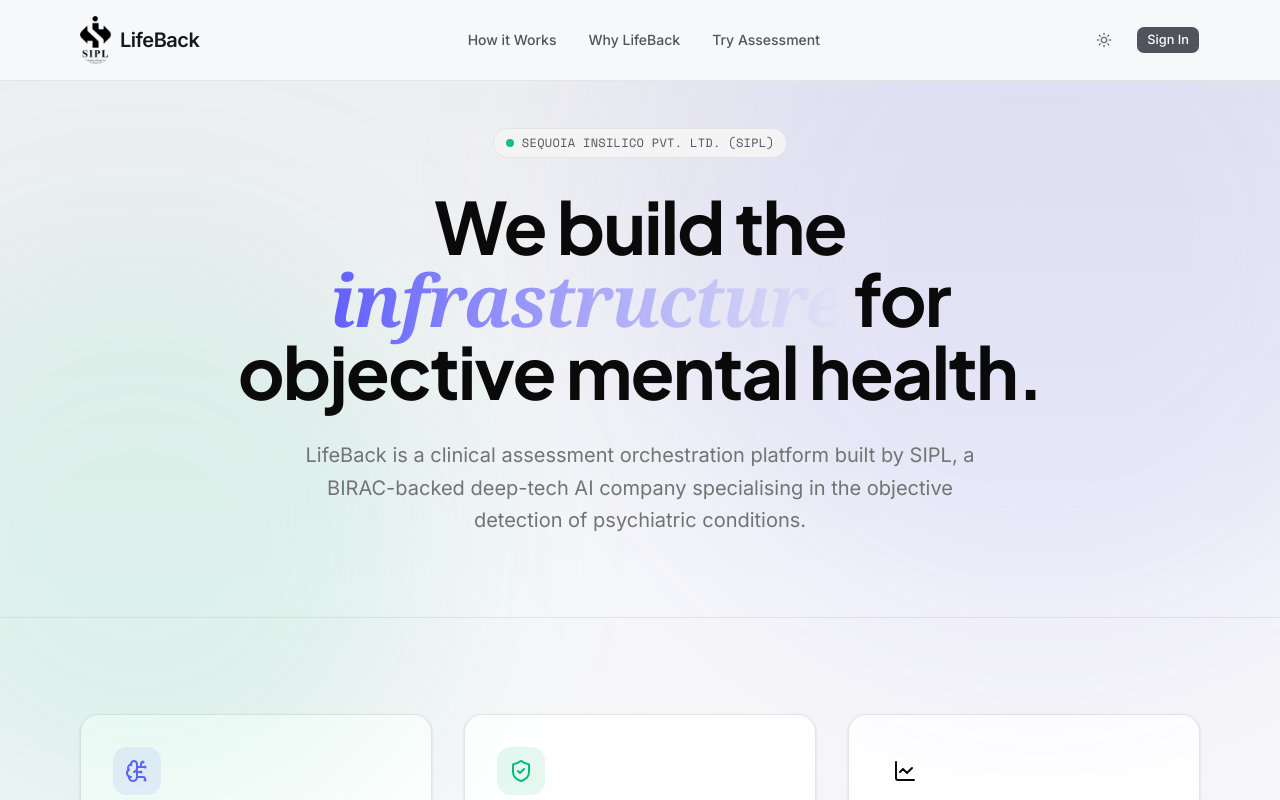
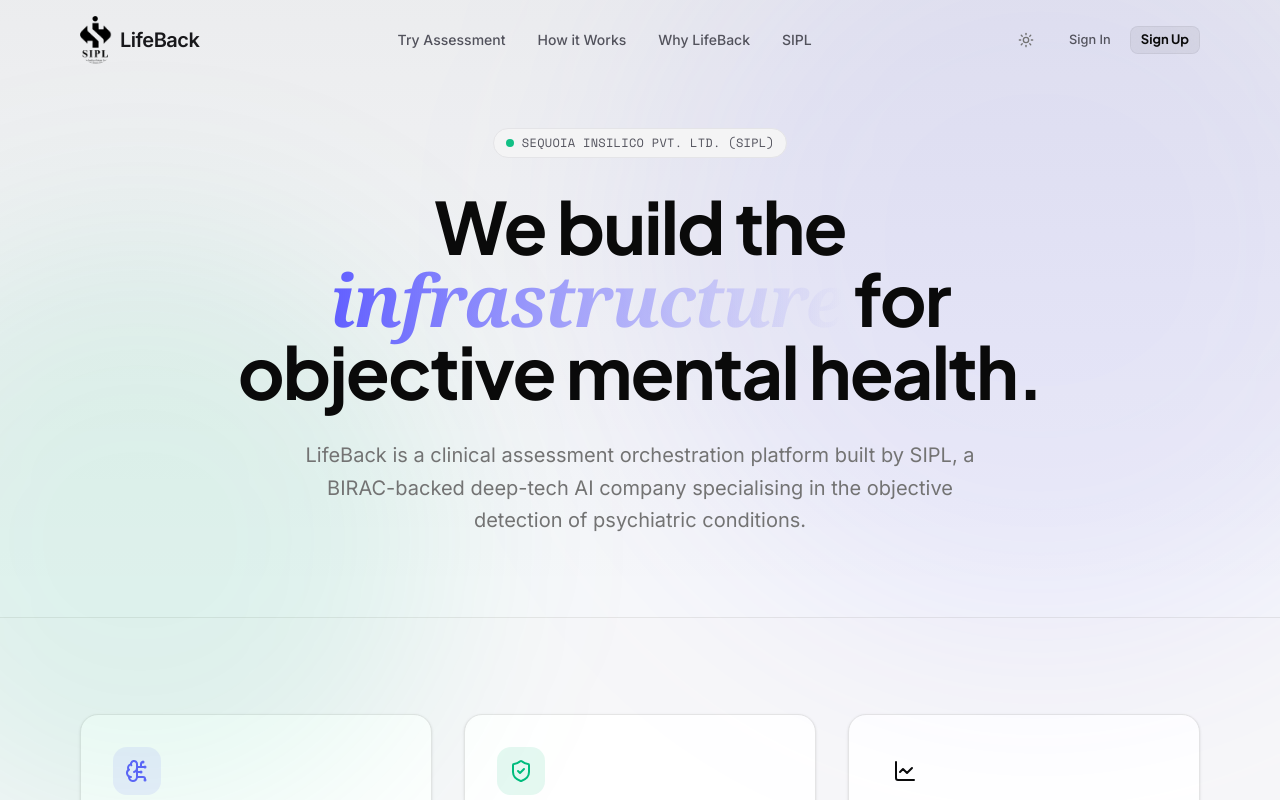
Before and after one commit to SaurabhSinghRajput-8777/Lifeback-SIPL, a Next.js app: page /about in a window 1280 px wide. Shown: the top 800 px of the page. Built offline with nearby package versions, Linux system fonts and the light colour scheme; no server answers.

Commit message:
fix: resolve auth db race conditions via upsert, escape modal z-index bounds via React Portals, and enforce dynamic frosted glass UI across public navigation and Clerk auth modals

```diff
--- a/src/app/(clinician)/clinician/layout.tsx
+++ b/src/app/(clinician)/clinician/layout.tsx
@@ -17,11 +17,13 @@
   });
 
   if (!dbUser) {
-    // Fallback sync in case the Clerk webhook was delayed or missed
-    dbUser = await prisma.user.create({
-      data: {
+    const email = clerkUser.emailAddresses[0]?.emailAddress || `${clerkUser.id}@placeholder.com`;
+    dbUser = await prisma.user.upsert({
+      where: { email },
+      update: { clerkId: clerkUser.id },
+      create: {
         clerkId: clerkUser.id,
-        email: clerkUser.emailAddresses[0]?.emailAddress || `${clerkUser.id}@placeholder.com`,
+        email,
         role: "USER", // Will be upgraded manually or via admin UI later
       }
     });
--- a/src/app/(public)/page.tsx
+++ b/src/app/(public)/page.tsx
@@ -60,7 +60,7 @@
                   </Button>
                 </Link>
                 {!userId && (
-                  <CreateAccountButton />
+                  <CreateAccountButton className="w-full sm:w-auto h-14 px-8 rounded-none text-[15px]" />
                 )}
               </div>
             </div>
--- a/src/app/(user)/dashboard/layout.tsx
+++ b/src/app/(user)/dashboard/layout.tsx
@@ -16,11 +16,13 @@
   });
 
   if (!dbUser) {
-    // Fallback sync in case the Clerk webhook was delayed or missed
-    dbUser = await prisma.user.create({
-      data: {
+    const email = clerkUser.emailAddresses[0]?.emailAddress || `${clerkUser.id}@placeholder.com`;
+    dbUser = await prisma.user.upsert({
+      where: { email },
+      update: { clerkId: clerkUser.id },
+      create: {
         clerkId: clerkUser.id,
-        email: clerkUser.emailAddresses[0]?.emailAddress || `${clerkUser.id}@placeholder.com`,
+        email,
         role: "USER",
       }
     });
--- a/src/app/layout.tsx
+++ b/src/app/layout.tsx
@@ -37,7 +37,13 @@
   children: React.ReactNode;
 }>) {
   return (
-    <ClerkProvider>
+    <ClerkProvider
+      appearance={{
+        elements: {
+          modalBackdrop: "bg-black/60 backdrop-blur-md z-[100]"
+        }
+      }}
+    >
       <html
         lang="en"
         className={`${inter.variable} ${plusJakartaSans.variable} ${spaceMono.variable} ${dancingScript.variable} h-full antialiased`}
--- a/src/components/auth/CreateAccountButton.tsx
+++ b/src/components/auth/CreateAccountButton.tsx
@@ -1,21 +1,30 @@
 "use client";
 
-import { useState } from "react";
+import React, { useState } from "react";
 import { Button } from "@/components/ui/button";
 import { RoleSelectionModal } from "@/components/auth/RoleSelectionModal";
+import { cn } from "@/lib/utils";
 
-export function CreateAccountButton() {
+export function CreateAccountButton({ children, onClick, className, variant = "outline", size = "lg", ...props }: React.ComponentProps<typeof Button>) {
   const [isModalOpen, setIsModalOpen] = useState(false);
 
   return (
     <>
       <Button
-        onClick={() => setIsModalOpen(true)}
-        size="lg"
-        variant="outline"
-        className="cursor-pointer w-full sm:w-auto h-14 px-8 rounded-none font-heading font-bold text-[15px] border-border bg-transparent text-foreground hover:bg-foreground/5 transition-colors"
+        onClick={(e) => {
+          setIsModalOpen(true);
+          onClick?.(e);
+        }}
+        variant={variant}
+        size={size}
+        className={cn(
+          "cursor-pointer transition-all duration-300 font-heading font-bold",
+          "bg-black/5 hover:bg-black/10 dark:bg-white/5 dark:hover:bg-white/10 backdrop-blur-md border border-black/10 dark:border-white/10 text-foreground",
+          className
+        )}
+        {...props}
       >
-        Create Account
+        {children || "Create Account"}
       </Button>
 
       <RoleSelectionModal
--- a/src/components/layouts/Header.tsx
+++ b/src/components/layouts/Header.tsx
@@ -3,7 +3,8 @@
 import { useEffect, useState } from "react";
 import Link from "next/link";
 import Image from "next/image";
-import { UserButton, useAuth } from "@clerk/nextjs";
+import { UserButton, useAuth, useClerk } from "@clerk/nextjs";
+import { CreateAccountButton } from "@/components/auth/CreateAccountButton";
 import { AUTH_ROUTES } from "@/config/routes";
 import { Button } from "@/components/ui/button";
 import { ThemeToggle } from "@/components/ui/theme-toggle";
@@ -12,6 +13,7 @@
 export function Header() {
   const [isScrolled, setIsScrolled] = useState(false);
   const { isLoaded, userId } = useAuth();
+  const { openSignIn } = useClerk();
 
   useEffect(() => {
     const handleScroll = () => {
@@ -24,10 +26,10 @@
   return (
     <header
       className={cn(
-        "fixed top-0 left-0 right-0 z-50 transition-all duration-300 border-b border-border dark:border-white/10",
+        "fixed top-0 left-0 right-0 z-50 transition-all duration-300 border-b",
         isScrolled
-          ? "bg-background dark:bg-[#0B0F19] shadow-sm dark:shadow-none"
-          : "bg-background dark:bg-[#0B0F19]"
+          ? "backdrop-blur-md bg-background/80 dark:bg-[#0B0F19]/80 border-border dark:border-white/10 shadow-sm dark:shadow-none"
+          : "bg-transparent border-transparent"
       )}
     >
       <div className="w-full px-6 md:px-10 lg:px-16 xl:px-20 h-16 sm:h-20 flex items-center justify-between">
@@ -57,6 +59,12 @@
           ) : (
             <>
               <Link
+                href="/assessments/new"
+                className="text-sm font-medium text-zinc-600 dark:text-zinc-300 hover:text-indigo-600 dark:hover:text-indigo-400 transition-colors cursor-pointer"
+              >
+                Try Assessment
+              </Link>
+              <Link
                 href="/#how-it-works"
                 className="text-sm font-medium text-zinc-600 dark:text-zinc-300 hover:text-indigo-600 dark:hover:text-indigo-400 transition-colors cursor-pointer"
               >
@@ -68,28 +76,38 @@
               >
                 Why LifeBack
               </Link>
-              <Link
-                href="/assessments/new"
-                className="text-sm font-medium text-zinc-600 dark:text-zinc-300 hover:text-indigo-600 dark:hover:text-indigo-400 transition-colors cursor-pointer"
-              >
-                Try Assessment
-              </Link>
             </>
           )}
+          <Link
+            href={process.env.NEXT_PUBLIC_SIPL_URL || "#"}
+            target="_blank"
+            rel="noopener noreferrer"
+            className="text-sm font-medium text-zinc-600 dark:text-zinc-300 hover:text-indigo-600 dark:hover:text-indigo-400 transition-colors cursor-pointer"
+          >
+            SIPL
+          </Link>
         </nav>
 
-        <div className="flex items-center gap-4">
+        <div className="flex items-center gap-3 sm:gap-4">
           <ThemeToggle />
           {!isLoaded ? null : !userId ? (
-            <Link href={AUTH_ROUTES.SIGN_IN}>
+            <div className="flex items-center gap-2">
               <Button
-                variant="default"
+                variant="ghost"
                 size="sm"
-                className="hidden sm:inline-flex bg-zinc-600 hover:bg-zinc-700 dark:bg-zinc-500 dark:hover:bg-zinc-600 text-white cursor-pointer"
+                onClick={() => openSignIn()}
+                className="hidden sm:inline-flex text-zinc-600 hover:text-zinc-900 dark:text-zinc-300 dark:hover:text-white cursor-pointer"
               >
                 Sign In
               </Button>
-            </Link>
+              <CreateAccountButton
+                variant="default"
+                size="sm"
+                className="hidden sm:inline-flex rounded-md text-[13px]"
+              >
+                Sign Up
+              </CreateAccountButton>
+            </div>
           ) : (
             <UserButton />
           )}
--- a/src/modules/auth/services/onboarding.service.ts
+++ b/src/modules/auth/services/onboarding.service.ts
@@ -41,8 +41,13 @@
   }) {
     const resolvedRole = this.resolveRole(params.unsafeRoleFromClerk);
 
-    const user = await db.user.create({
-      data: {
+    const user = await db.user.upsert({
+      where: { email: params.email },
+      update: {
+        clerkId: params.clerkId,
+        role: resolvedRole,
+      },
+      create: {
         clerkId: params.clerkId,
         email: params.email,
         role: resolvedRole,
```
Also changed, not shown: src/components/auth/RoleSelectionModal.tsx (+25 -19 lines), 1 other file (tests, documents, lock files or other folders).
